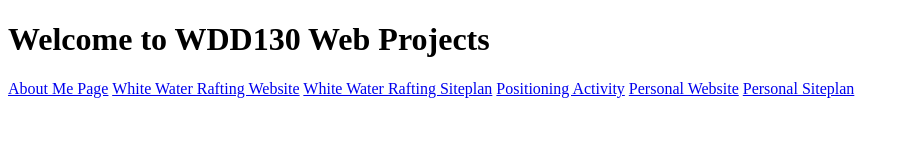
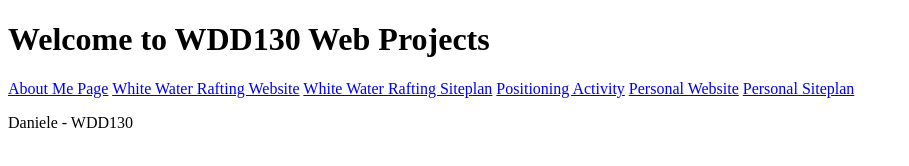
Before and after one commit to danipierini/wdd130, a plain HTML site: page index.html in a window 1280 px wide. Shown: the whole page, without its empty margins (0-909 px from the left). Drawn offline with Linux system fonts and the light colour scheme.

Commit message:
Added a new paragraph

```diff
--- a/index.html
+++ b/index.html
@@ -16,5 +16,6 @@
       <a href="#">Personal Website</a>
       <a href="#">Personal Siteplan</a>
     </nav>
+    <p>Daniele - WDD130</p>
 </body>
 </html>
```
